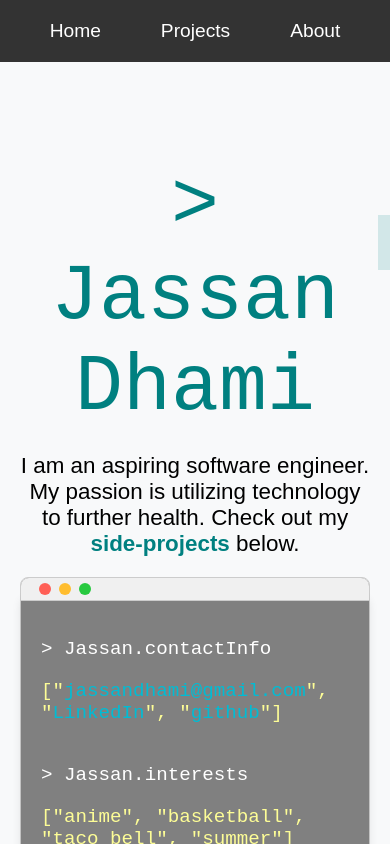
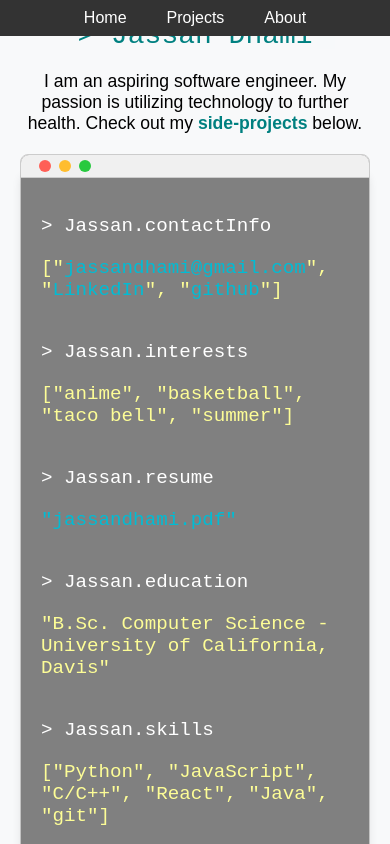
Before and after one commit to jassand66/personalsite, a React (Create React App) app: page / in a window 390 px wide. Shown: the top 844 px of the page. Built offline with nearby package versions, Linux system fonts and the light colour scheme.

Commit message:
Modified home screen for mobile displays

```diff
--- a/src/styles/App.css
+++ b/src/styles/App.css
@@ -1,6 +1,7 @@
 html {
   scroll-behavior: smooth;
 } /* To enable smooth scrolling upon navbar selection*/
+
 
 nav {
   background-color: #333333;
@@ -29,6 +30,20 @@ nav a:hover {
   color: #ffffff;
 }
 
+/* Mobile adjustments */
+@media (max-width: 600px) {
+  nav {
+    flex-direction: row;
+    padding: 2px 0;
+  }
+
+  nav a {
+    margin: 2px 0;
+    font-size: 1em;
+    padding: 5px 20px;
+  }
+}
+
 
 h1 {
   position: relative;
@@ -51,6 +66,26 @@ h1::after {
   border-radius: 0%; /* Round the square to make it a circle */
 }
 
+
+
+/* Mobile adjustments */
+@media (max-width: 600px) {
+  h1 {
+    text-align: center;
+    font-size: 28px !important; /* Reduced font size for mobile */
+    margin-bottom: 8px; /* Adjusted margin */
+  }
+
+  h1::after {
+    text-align: center;
+    top: 35%; /* Adjusted position for mobile */
+    left: calc(100% + 4px); /* Adjusted position for mobile */
+    transform: translateY(-50%);
+    width: 18px; /* Reduced width for mobile */
+    height: 35px; /* Reduced height for mobile */
+  }
+}
+
 @keyframes blink {
   0%, 100% {
     opacity: 1; /* Fully visible */
@@ -59,8 +94,6 @@ h1::after {
     opacity: 0; /* Fully transparent */
   }
 }
-
-
 
 body {
   margin: 0;
@@ -94,6 +127,27 @@ body {
   background-color: #008080;
 }
 
+/* Mobile adjustments */
+@media (max-width: 600px) {
+  .section {
+    padding: 50px 15px; /* Reduce padding for mobile */
+    margin-top: 30px; /* Reduce margin between sections */
+  }
+
+  .section-header {
+    margin-bottom: 15px; /* Reduce space between header and content */
+  }
+
+  .section-header h2 {
+    font-size: 1.5em; /* Reduce font size */
+    margin-bottom: 3px; /* Reduce space between header and underline */
+  }
+
+  .section-header .underline {
+    height: 3px; /* Reduce height of underline */
+  }
+}
+
 
 /* Reset styles */
 * {
@@ -119,6 +173,9 @@ body {
 .home {
   text-align: center;
   background-color: #f8f9fa;
+  margin: 0 auto; /* Center the home section */
+  max-width: 100%; /* Ensure it doesn't overflow */
+  padding: 20px;
 }
 
 .home h1 {
@@ -134,14 +191,25 @@ body {
 }
 
 .home .subhead {
-font-size: 1.4em;
-color: black
+  font-size: 1.4em;
+  color: black
 }
 
 .home .highlight {
   color: #008080; /* Similar to the link color in the image */
   text-decoration: none;
   font-weight: bold;
+}
+
+/* Mobile adjustments */
+@media (max-width: 600px) {
+  .home .subhead {
+    font-size: 1.1em; /* Reduced font size for mobile */
+  }
+
+  .home .highlight {
+    font-size: 1em; /* Reduced font size for mobile */
+  }
 }
 
 .home .macos-window {
```
